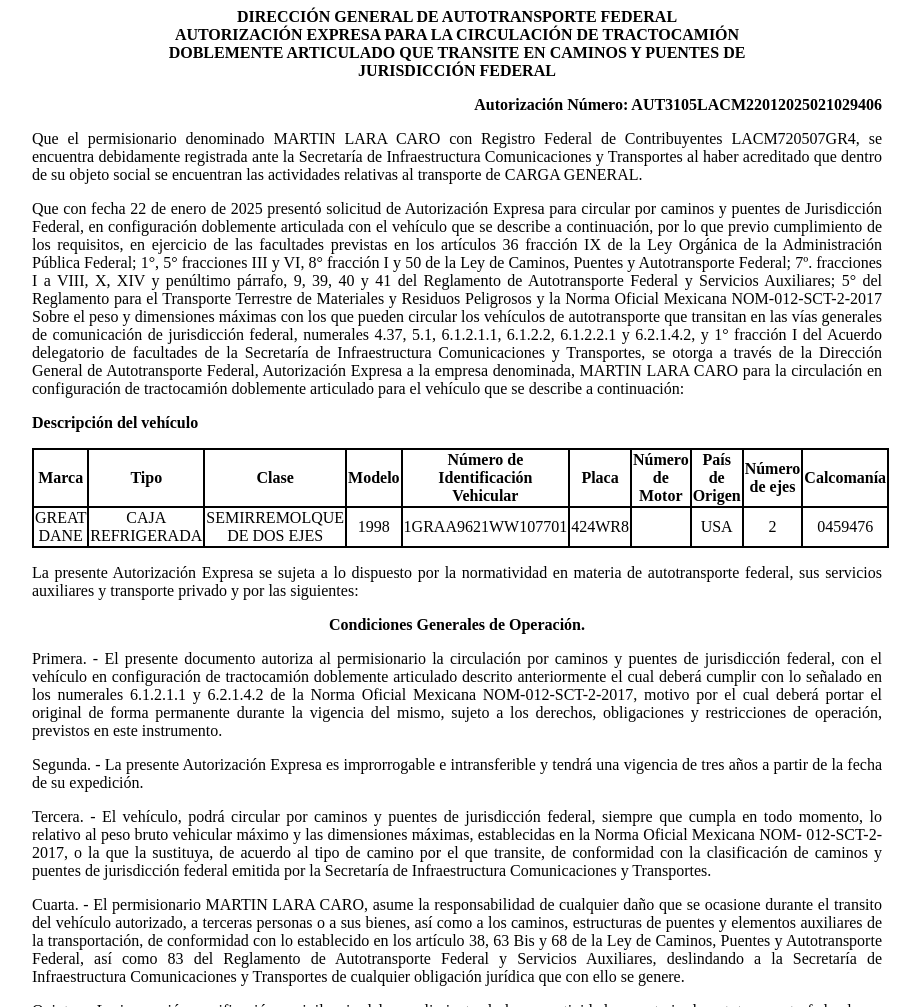
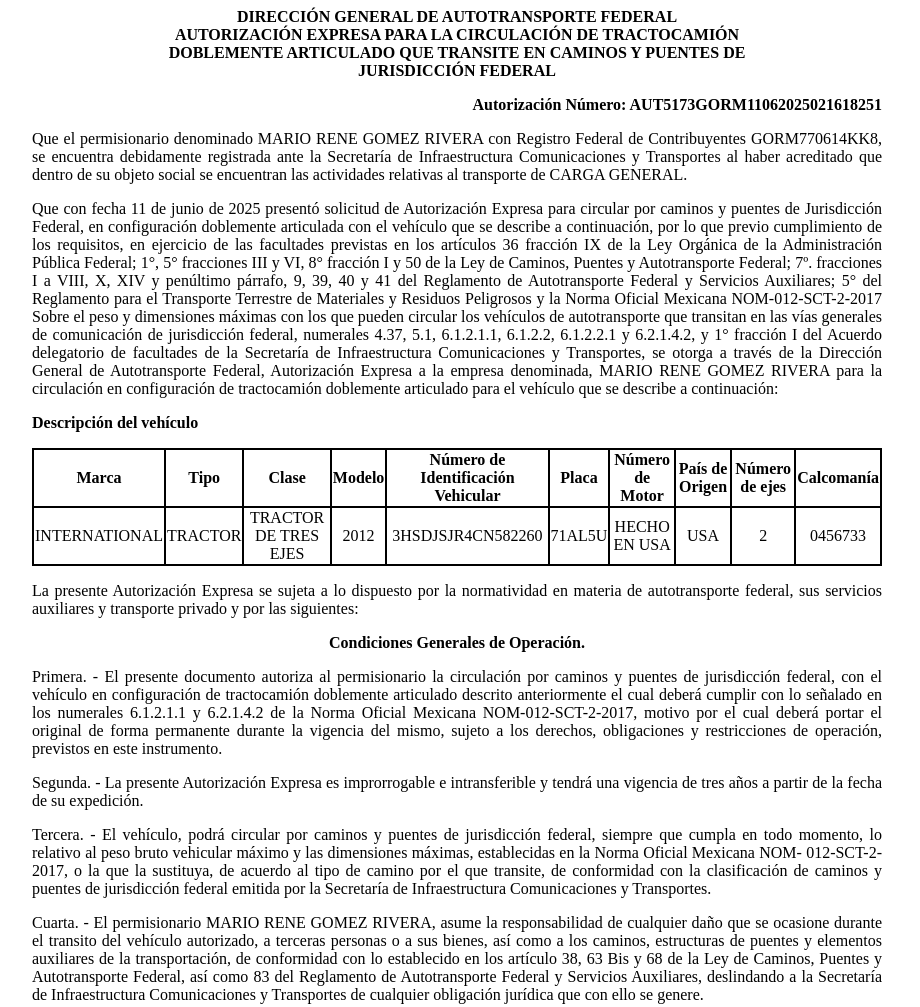
Before and after one commit to app-sct1/ConsultaAutDobleRemolque-folio-0278713, a plain HTML site: page index.html in a window 1280 px wide. Shown: the top 1007 px of the page, without its empty margins (183-1103 px from the left). Drawn offline with Linux system fonts and the light colour scheme.

Commit message:
index.html

```diff
--- a/index.html
+++ b/index.html
@@ -75,19 +75,19 @@
 						<p class="sinMargen">DOBLEMENTE ARTICULADO QUE TRANSITE EN CAMINOS Y PUENTES DE</p>
 						<p class="sinMargen">JURISDICCIÓN FEDERAL</p>
 					</div>
-<p class="derechaNegro">Autorización Número: AUT3105LACM22012025021029406</p>
+<p class="derechaNegro">Autorización Número: AUT5173GORM11062025021618251</p>
 
 					<p class="justificado">Que el permisionario denominado
-						MARTIN LARA CARO con Registro Federal de
-						Contribuyentes LACM720507GR4, se encuentra
+						MARIO RENE GOMEZ RIVERA con Registro Federal de
+						Contribuyentes GORM770614KK8, se encuentra
 						debidamente registrada ante la Secretaría de Infraestructura
 						Comunicaciones y Transportes al haber acreditado que dentro de su
 						objeto social se encuentran las actividades relativas al
 						transporte de CARGA GENERAL.</p>
 
 
-					<p class="justificado">Que con fecha 22 de
-						enero de 2025 presentó
+					<p class="justificado">Que con fecha 11 de
+						junio de 2025 presentó
 						solicitud de Autorización Expresa para circular por caminos y
 						puentes de Jurisdicción Federal, en configuración doblemente
 						articulada con el vehículo que se describe a continuación, por lo
@@ -107,7 +107,7 @@
 						facultades de la Secretaría de Infraestructura Comunicaciones y
 						Transportes, se otorga a través de la
 						Dirección General de Autotransporte Federal, Autorización Expresa a la
-						empresa denominada, MARTIN LARA CARO para la
+						empresa denominada, MARIO RENE GOMEZ RIVERA para la
 						circulación en configuración de tractocamión doblemente articulado
 						para el vehículo que se describe a continuación:</p>
 
@@ -128,16 +128,16 @@
 							<th class="borde">Calcomanía</th>
 						</tr>
 						<tr class="borde">
-							<td class="borde">GREAT DANE</td>
-							<td class="borde">CAJA REFRIGERADA</td>
-							<td class="borde">SEMIRREMOLQUE DE DOS EJES</td>
-							<td class="borde">1998</td>
-							<td class="borde">1GRAA9621WW107701</td>
-							<td class="borde">424WR8</td>
-							<td class="borde"></td>
+							<td class="borde">INTERNATIONAL</td>
+							<td class="borde">TRACTOR</td>
+							<td class="borde">TRACTOR DE TRES EJES</td>
+							<td class="borde">2012</td>
+							<td class="borde">3HSDJSJR4CN582260</td>
+							<td class="borde">71AL5U</td>
+							<td class="borde">HECHO EN USA</td>
 							<td class="borde">USA</td>
 							<td class="borde">2</td>
-							<td class="borde">0459476</td>
+							<td class="borde">0456733</td>
 						</tr>
 
 					</tbody></table>
@@ -175,7 +175,7 @@
 						Secretaría de Infraestructura Comunicaciones y Transportes.</p>
 
 					<p class="justificado">Cuarta. - El permisionario
-						MARTIN LARA CARO, asume la responsabilidad de
+						MARIO RENE GOMEZ RIVERA, asume la responsabilidad de
 						cualquier daño que se ocasione durante el transito del vehículo
 						autorizado, a terceras personas o a sus bienes, así como a los
 						caminos, estructuras de puentes y elementos auxiliares de la
```
